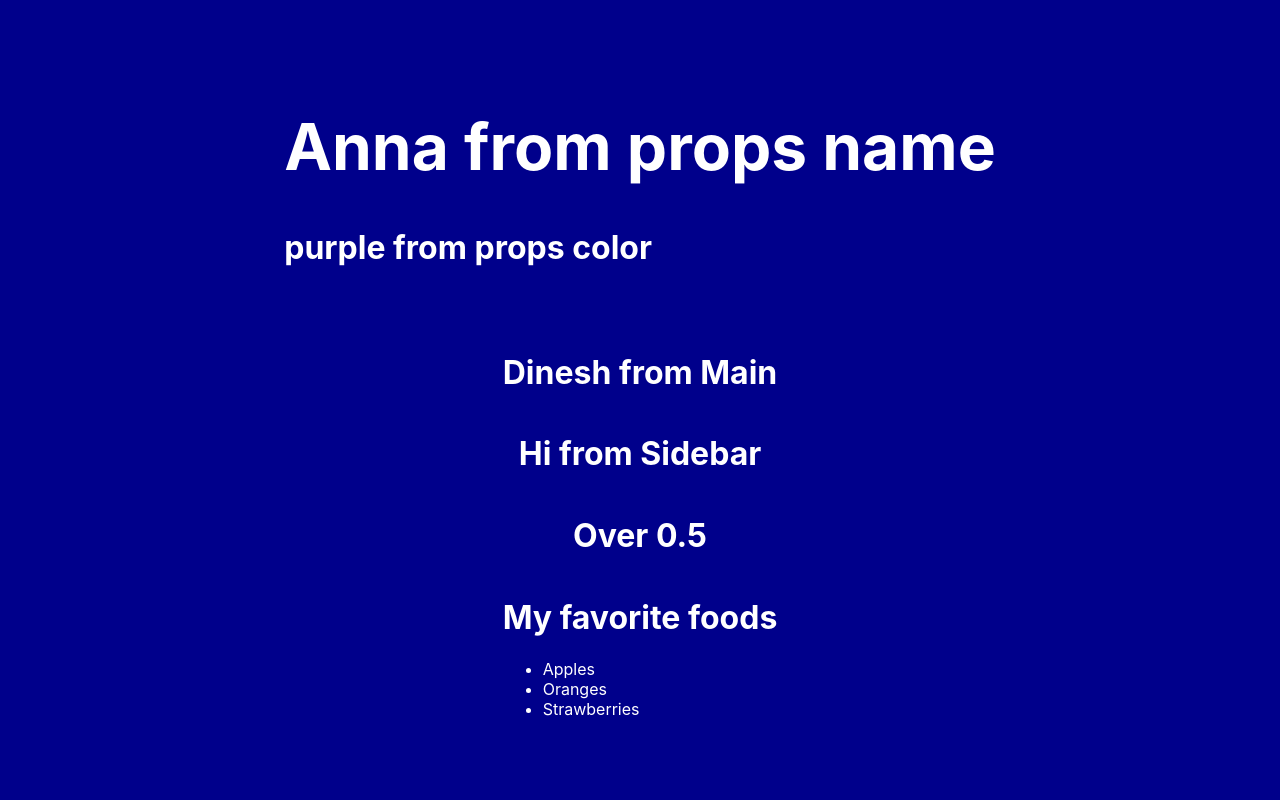
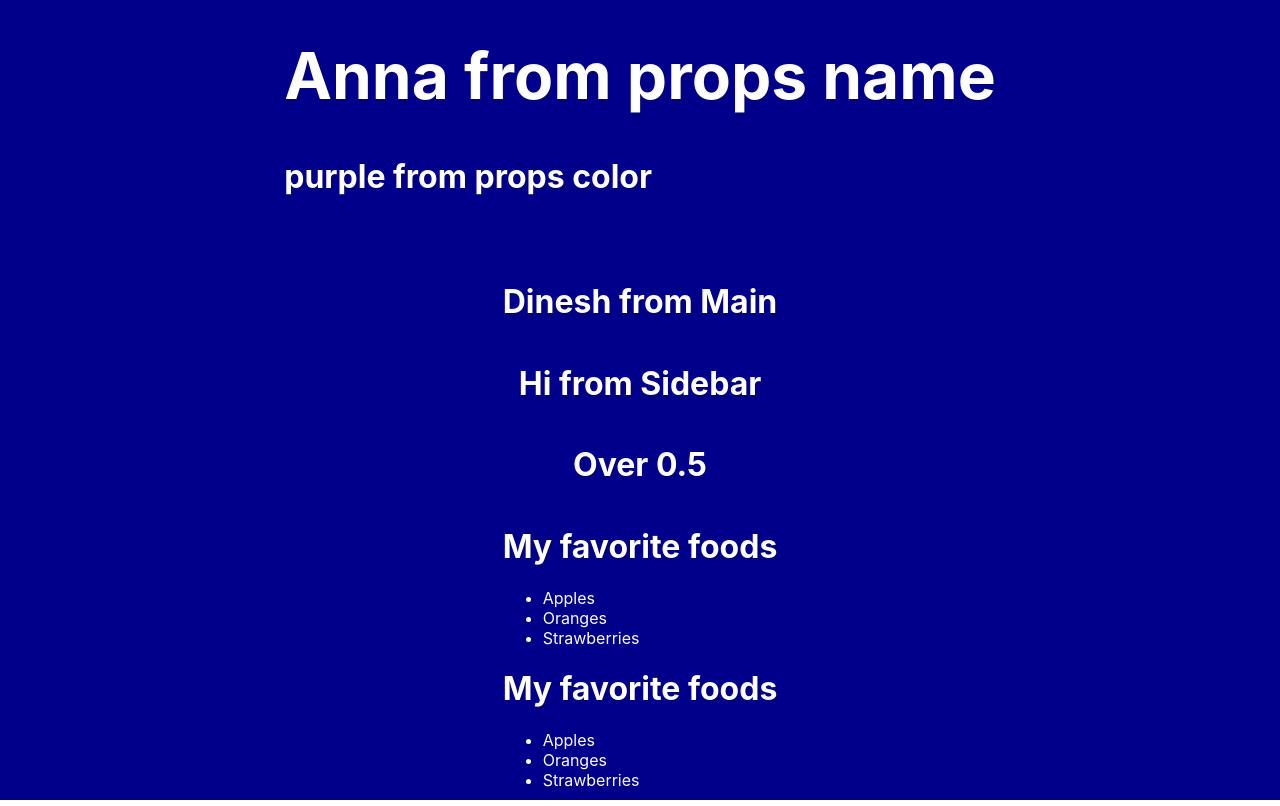
Before and after one commit to dineshsutihar/Meta-FrontEnd, a React (Create React App) app in the folder 04 React/Week01/props-example/: page / in a window 1280 px wide. Built offline with nearby package versions, Linux system fonts and the light colour scheme.

Commit message:
Add favorite foods list

```diff
--- a/04 React/Week01/props-example/src/App.js
+++ b/04 React/Week01/props-example/src/App.js
@@ -18,6 +18,13 @@ function App() {
           <li>Oranges</li>
           <li>Strawberries</li>
         </ul>
+
+        <h1>My favorite foods</h1>
+        <ul>
+          <li>Apples</li>
+          <li>Oranges</li>
+          <li>Strawberries</li>
+        </ul>
       </div>
     </div>
 
```
